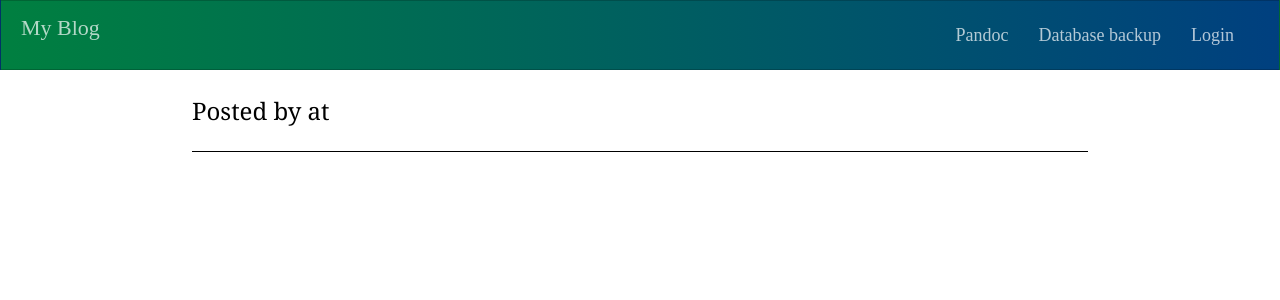
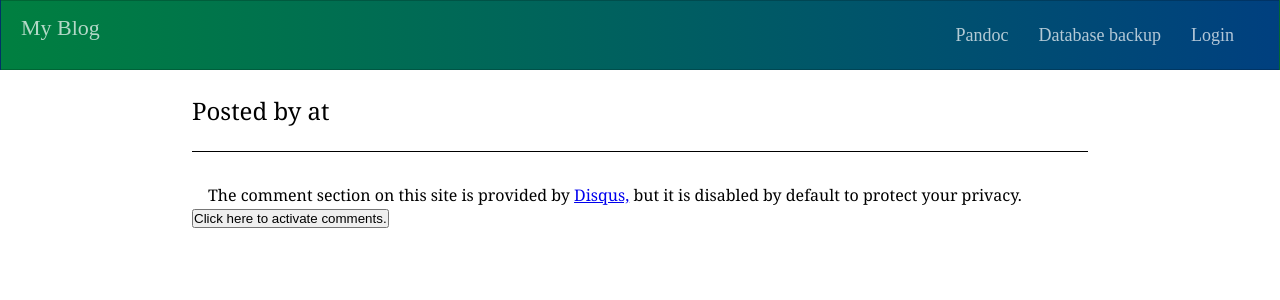
Before and after one commit to danya02/blog, a Flask app: template templates/article/view-article.html in a window 1280 px wide. Shown: the top 300 px of the page. Run offline with Flask 2, Linux system fonts and the light colour scheme; the template is opened without the code that fills it, so the values that code supplies are empty.

Commit message:
Adding Disqus integration.

```diff
--- /dev/null
+++ b/templates/article/disqus-plugin.html
@@ -0,0 +1,37 @@
+{% macro disqus(slug, url) %}
+
+<div id="comments-section">
+
+<noscript><p>The comment section on this site is provided by <a href="https://disqus.com/?ref_noscript">Disqus.</a> Enable JavaScript to use it.</p></noscript>
+
+<script>
+	document.getElementById('comments-section').innerHTML = `<p>The comment section on this site is provided by <a href="https://disqus.com/?ref_noscript">Disqus,</a> but it is disabled by default to protect your privacy. <button onclick="init_disqus();">Click here to activate comments.</button>`;
+
+var init_disqus = function(){
+	window.localStorage.setItem('disqus_enabled', 'yes');
+	document.getElementById('comments-section').innerHTML = String.raw`<p>Comments by <a href="https://disqus.com/?ref_noscript">Disqus</a> are enabled. <button onclick="deinit_disqus();">Click here to disable.</button></p><div id="disqus_thread"></div>`;
+	var disqus_config = function () {
+	//this.page.url = PAGE_URL;  // Replace PAGE_URL with your page's canonical URL variable
+	this.page.identifier = "{{slug}}";
+	};
+
+	(function() {
+	var d = document, s = d.createElement('script');
+	s.src = 'https://danya02.disqus.com/embed.js';
+	s.setAttribute('data-timestamp', +new Date());
+	(d.head || d.body).appendChild(s);
+	})();
+}
+
+if (window.localStorage.getItem('disqus_enabled')=='yes'){
+	init_disqus();
+}
+
+var deinit_disqus = function(){
+	window.localStorage.removeItem('disqus_enabled');
+	window.location.reload(false);
+};
+</script>
+</div>
+
+{% endmacro %}
--- a/templates/article/view-article.html
+++ b/templates/article/view-article.html
@@ -35,5 +35,7 @@
     {{ article_body|safe }}
 
     {% endif %}
+    {% from "article/disqus-plugin.html" import disqus %}
+    {{ disqus(article.slug, '') }}
 </article>
 {% endblock %}
```
